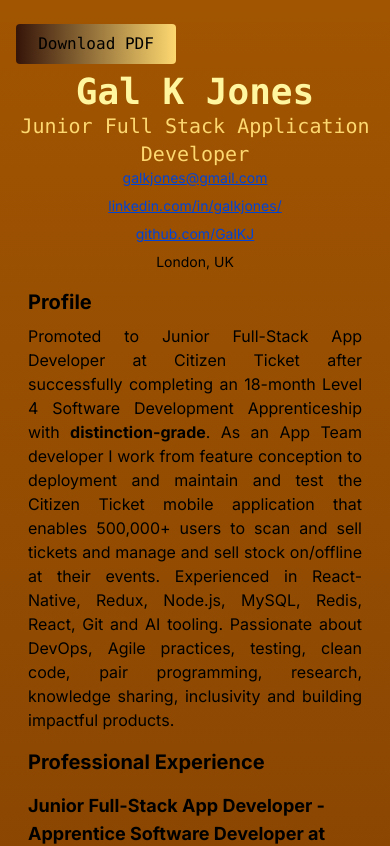
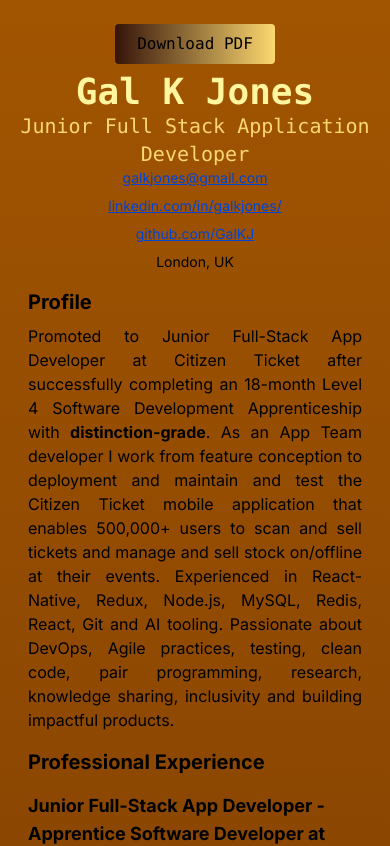
Before and after one commit to GalKJ/galjonesportfolio, a Next.js app: page / in a window 390 px wide. Shown: the top 846 px of the page. Built offline with nearby package versions, Linux system fonts and the light colour scheme.

Commit message:
Align PDF download button in PortfolioHeader component on mobile for better layout consistency

```diff
--- a/src/components/PortfolioHeader.tsx
+++ b/src/components/PortfolioHeader.tsx
@@ -5,11 +5,11 @@ import useGeneratePdf from '../hooks/useGeneratePdf';
 export default function PortfolioHeader() {
   const generatePdf = useGeneratePdf();
   return (
-    <div className="z-10 max-w-5xl w-full justify-between font-mono lg:flex flex-col">
+    <div className="z-10 flex max-w-5xl w-full justify-between font-mono lg:flex flex-col">
       {/* Download PDF Button */}
       <button
         onClick={generatePdf}
-        className="px-4 py-2 my-2 md:m-0 lg:m-0 bg-gradient-to-r from-darkBrown to-yellow dark:text-lightYellow rounded w-40 hover:shadow-lg transition-all duration-1000 hover:brightness-110"
+        className="px-4 py-2 self-center sm:self-auto my-2 md:m-0 lg:m-0 bg-gradient-to-r from-darkBrown to-yellow dark:text-lightYellow rounded w-40 hover:shadow-lg transition-all duration-1000 hover:brightness-110"
       >
         Download PDF
       </button>
```
